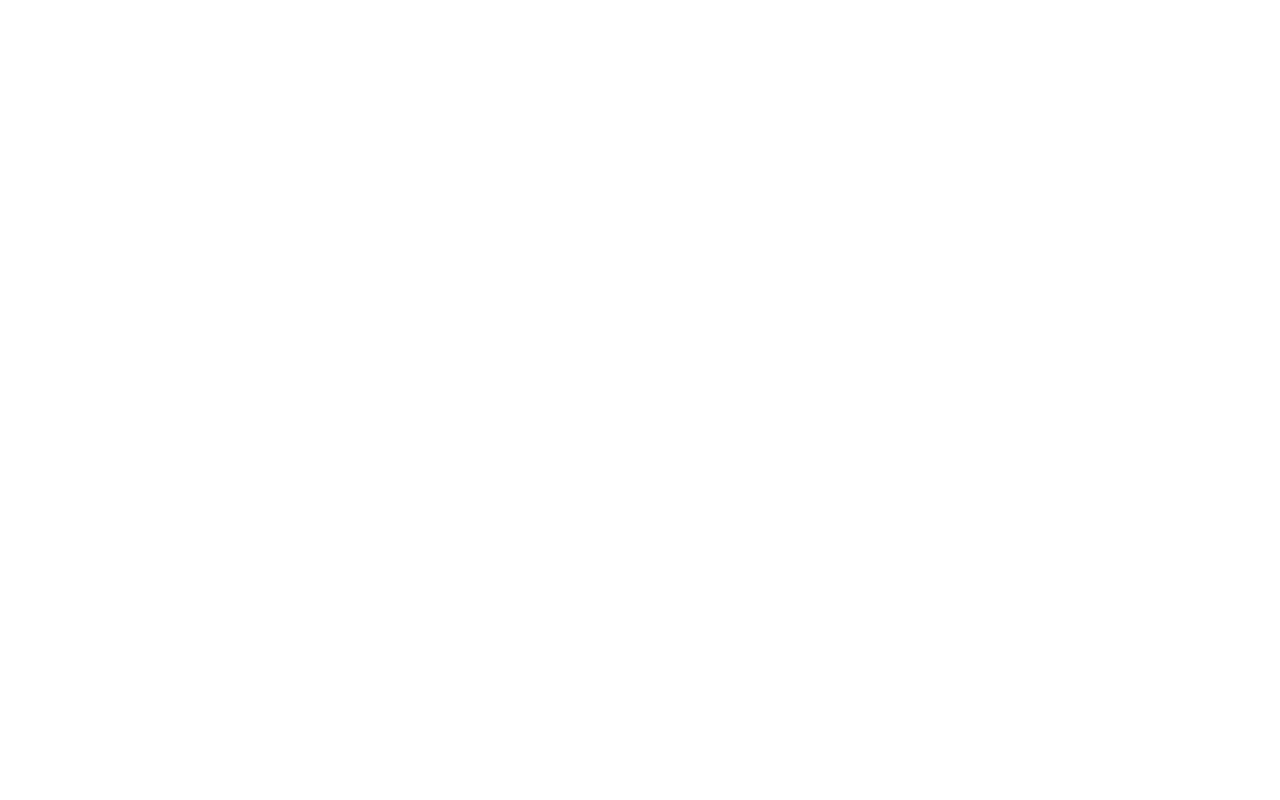
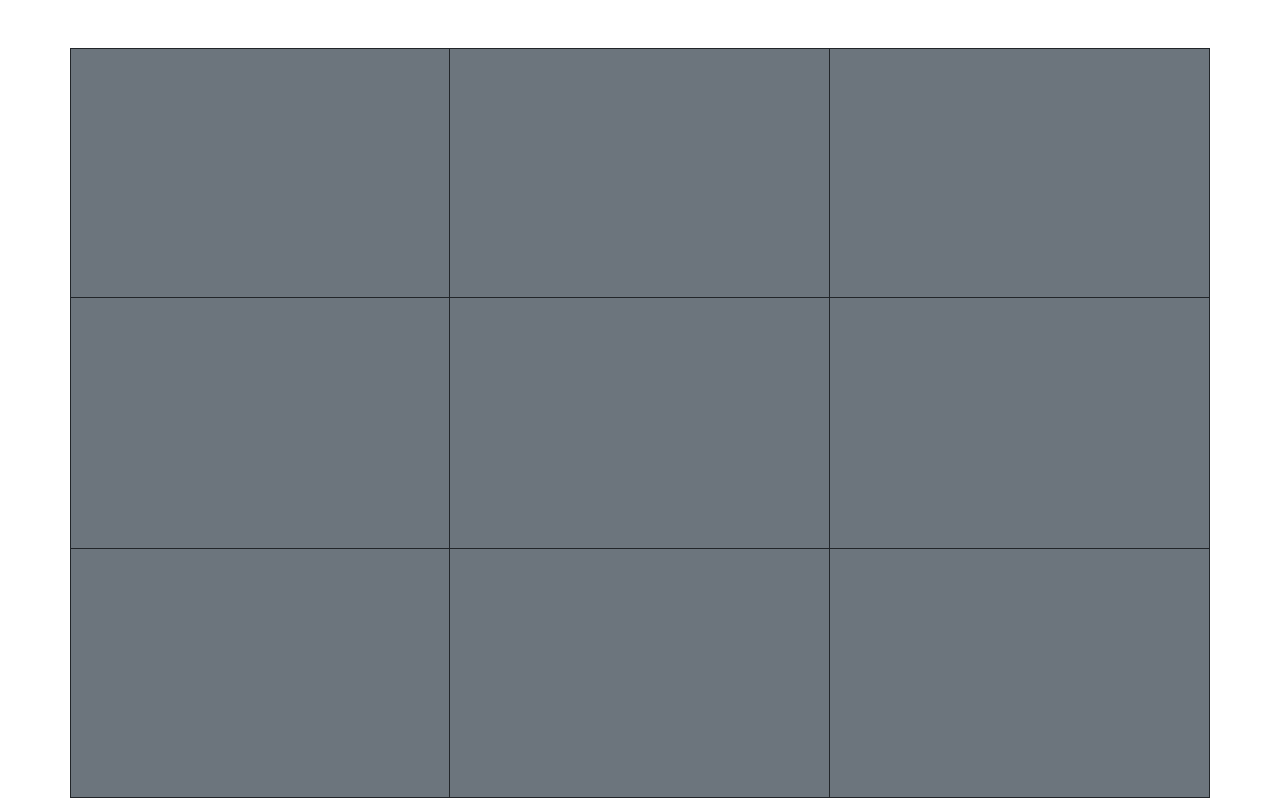
Before and after one commit to LilWebDeveloper/iOS-vs-Android---Git, a plain HTML site: page index.html in a window 1280 px wide. Drawn offline with nearby package versions, Linux system fonts and the light colour scheme.

Commit message:
Add game grid and css for grid

```diff
--- a/index.html
+++ b/index.html
@@ -11,6 +11,41 @@
         <title>iOS vs Android</title>
     </head>
 <body>
+    <div class="container mt-5 bg-secondary">
+        <div class="row border border-dark high">
+            <div class="col-4 border-end border-dark gameBox bi" id="top1" >
+
+            </div>
+            <div class="col-4 border-end border-dark gameBox bi" id="top2">
+
+            </div>
+            <div class="col-4 gameBox bi" id="top3">
+
+            </div>
+        </div>
+        <div class="row border-start border-end border-dark high">
+            <div class="col-4 border-end border-dark gameBox bi" id="middle1">
+
+            </div>
+            <div class="col-4 border-end border-dark gameBox bi" id="middle2">
+
+            </div>
+            <div class="col-4 gameBox bi" id="middle3">
+
+            </div>
+        </div>
+        <div class="row border border-dark high">
+            <div class="col-4 border-end border-dark gameBox bi" id="bottom1">
+
+            </div>
+            <div class="col-4 border-end border-dark gameBox bi" id="bottom2">
+
+            </div>
+            <div class="col-4 gameBox bi" id="bottom3">
+
+            </div>
+        </div>
+    </div>
     <script src="https://cdn.jsdelivr.net/npm/bootstrap@5.2.2/dist/js/bootstrap.bundle.min.js" integrity="sha384-OERcA2EqjJCMA+/3y+gxIOqMEjwtxJY7qPCqsdltbNJuaOe923+mo//f6V8Qbsw3" crossorigin="anonymous"></script>
     <script src="https://cdn.jsdelivr.net/npm/@popperjs/core@2.11.6/dist/umd/popper.min.js" integrity="sha384-oBqDVmMz9ATKxIep9tiCxS/Z9fNfEXiDAYTujMAeBAsjFuCZSmKbSSUnQlmh/jp3" crossorigin="anonymous"></script>
     <script src="script.js"></script>
--- a/style.css
+++ b/style.css
@@ -0,0 +1,15 @@
+.high{
+    height: 250px;
+}
+.gameBox{
+    display: flex;
+    justify-content: center;
+    align-items: center;
+    font-size: 50px;
+}
+.gameBox:hover{
+    background-color: brown;
+}
+#resButton:hover{
+    background-color: forestgreen;
+}
```
